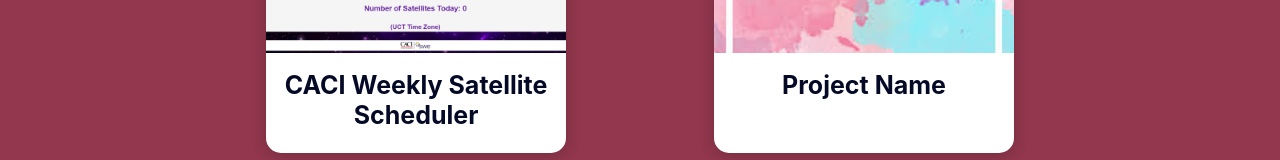
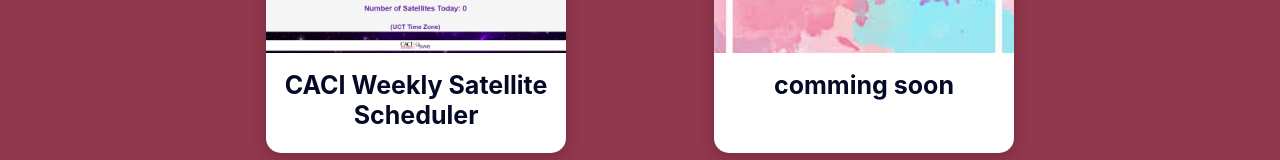
Before and after one commit to eStrau/wisceReact, a React (Create React App) app: page /wisceReact/projects in a window 1280 px wide. Shown: the part 374-534 px from the top of the page. Built offline with nearby package versions, Linux system fonts and the light colour scheme.

Commit message:
updates to deploy

```diff
--- a/src/components/Footer.css
+++ b/src/components/Footer.css
@@ -9,21 +9,18 @@
   padding-top: 0;
   margin-top: 5px;
 }
-
 .socialMedia svg {
   color: #040926;
   margin: 20px;
   font-size: 70px;
   cursor: pointer;
 }
-
   /* when screen is a certain size, it allows us to ensure that it scales properly and looks nice */
 @media only screen and (max-width: 600px) {
   .footer svg {
     font-size: 50px;
   }
 }
-
 .footer p {
   color: #040926;
 }
--- a/src/components/Footer.js
+++ b/src/components/Footer.js
@@ -1,7 +1,5 @@
 import React from 'react'
-
 import "./Footer.css"
-
 import LinkedInIcon from '@mui/icons-material/LinkedIn';
 import GitHubIcon from '@mui/icons-material/GitHub';
 import EmailIcon from '@mui/icons-material/Email';
--- a/src/components/Navbar.css
+++ b/src/components/Navbar.css
@@ -6,7 +6,6 @@
     font-family: "Times New Roman", Times, serif;
     margin-bottom: 5px;
 }
-
 .links {
     width: 100%;
     height: 100%;
--- a/src/components/pages/Home.js
+++ b/src/components/pages/Home.js
@@ -18,6 +18,7 @@
           <EmailIcon onClick={() => window.location = 'mailto:strausselle01@gmail.com'}/>
         </div>
       </div>
+
       <div className='skills'>
         <h2>Skills</h2>
         <ol className='list'>
--- a/src/components/pages/Projects.css
+++ b/src/components/pages/Projects.css
@@ -8,12 +8,12 @@
     color: #EDC7CF;
     background-color: #92374D;
 }
-    .projects .projectTitle {
+.projects .projectTitle {
     text-align: center;
     color: white;
     font-size: 60px;
     font-weight: bolder;
-    }
+}
 .projectList {
     width: 70vw;
     height: auto;
--- a/src/components/pages/Projects.js
+++ b/src/components/pages/Projects.js
@@ -1,7 +1,6 @@
 import React from 'react';
 import ProjectItem from './ProjectItem';
 import { ProjectList } from '../../data/ProjectList';
-
 import './Projects.css';
 
 const Projects = () => {
--- a/src/data/ProjectList.js
+++ b/src/data/ProjectList.js
@@ -10,7 +10,7 @@
         github: "https://github.com/eStrau"
     },
     {
-        name: "Project Name",
+        name: "comming soon",
         image: proj1,
         lang: "add language/tech",
         details: "add details",
```
Also changed, not shown: src/components/pages/DisplayProject.css (indentation only), src/components/pages/Home.css (indentation only). Lines whose indentation alone changed are shown as unchanged.
